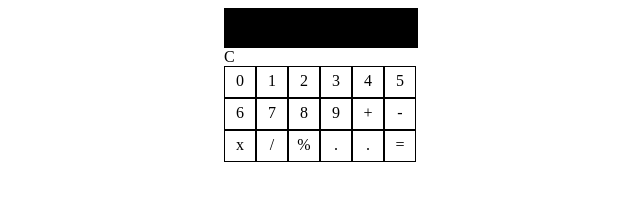
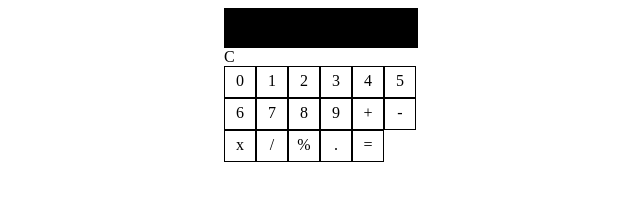
Before and after one commit to sarojmaharjan99999/onscreen-calculator, a plain HTML site: page index.html in a window 1280 px wide. Shown: the full height of the page, 319-959 px from the left. Drawn offline with Linux system fonts and the light colour scheme.

Commit message:
One Decimal Operator removed

```diff
--- a/index.html
+++ b/index.html
@@ -28,7 +28,6 @@
             <span class="operators">/</span>
             <span class="operators">%</span>
             <span class="operators">.</span>
-            <span class="operators">.</span>
             <span class="eval">=</span>
         </div>
     </div>
```
